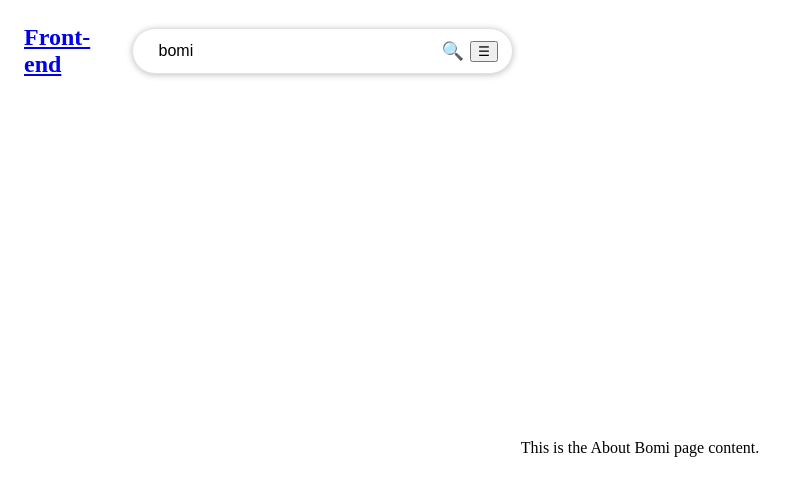
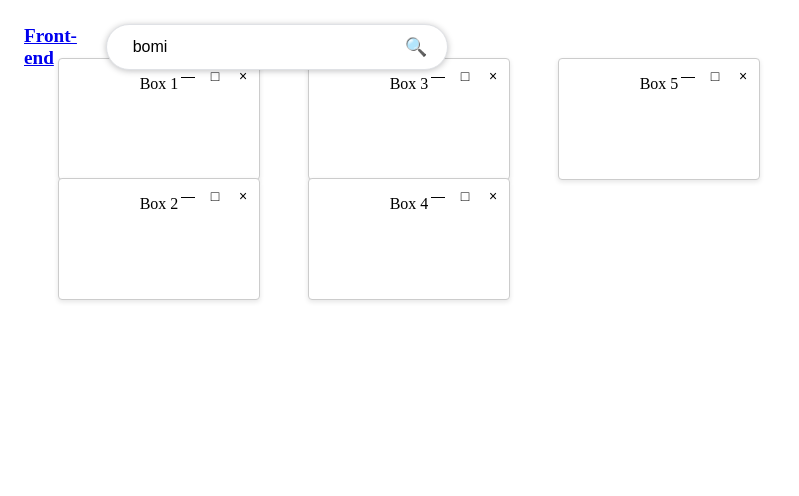
Before and after one commit to zoeznm/advanced_bomi, a Next.js app in the folder kbm/: page /bomi in a window 1280 px wide. Shown: the top 496 px of the page, without its empty margins (0-799 px from the left). Built offline with nearby package versions, Linux system fonts and the light colour scheme.

Commit message:
bomi 페이지 레이아웃 잡기

```diff
--- a/kbm/src/pages/bomi.tsx
+++ b/kbm/src/pages/bomi.tsx
@@ -1,29 +1,144 @@
 // File: src/pages/bomi.tsx
-import { useState } from 'react';
+import { useState, useEffect } from 'react';
 import Link from 'next/link';
 import SearchBar from '../components/SearchBar';
 import Navbar from '../components/Navbar';
-import '../styles/MainPage.css';
 import '../styles/SearchBar.css';
 import '../styles/Navbar.css';
-import '../styles/Page.css';
+import '../styles/Bomi.css';
+
+interface BoxState {
+  id: number;
+  visible: boolean;
+  folded: boolean;
+  expanded: boolean;
+  top: number;
+  left: number;
+  initialTop: number;
+  initialLeft: number;
+}
 
 export default function Bomi() {
   const [showNavbar, setShowNavbar] = useState(false);
+  const [boxes, setBoxes] = useState<BoxState[]>(() =>
+    Array.from({ length: 5 }, (_, i) => {
+      const top = 50 + (i % 2) * 120;
+      const left = 50 + Math.floor(i / 2) * 250;
+      return {
+        id: i,
+        visible: true,
+        folded: false,
+        expanded: false,
+        top,
+        left,
+        initialTop: top,
+        initialLeft: left,
+      };
+    })
+  );
+  const [dragInfo, setDragInfo] = useState<{ id: number; offsetX: number; offsetY: number } | null>(null);
+
+  const handleDragStart = (id: number, e: React.MouseEvent) => {
+    e.preventDefault();
+    const box = boxes.find(b => b.id === id);
+    if (!box || box.expanded) return;
+    const offsetX = e.clientX - box.left;
+    const offsetY = e.clientY - box.top;
+    setDragInfo({ id, offsetX, offsetY });
+  };
+
+  useEffect(() => {
+    const handleMouseMove = (e: MouseEvent) => {
+      if (!dragInfo) return;
+      setBoxes(prev =>
+        prev.map(b => {
+          if (b.id === dragInfo.id && !b.expanded) {
+            const newTop = e.clientY - dragInfo.offsetY;
+            const newLeft = e.clientX - dragInfo.offsetX;
+            return { ...b, top: newTop, left: newLeft, initialTop: newTop, initialLeft: newLeft };
+          }
+          return b;
+        })
+      );
+    };
+    const handleMouseUp = () => {
+      if (dragInfo) setDragInfo(null);
+    };
+    document.addEventListener('mousemove', handleMouseMove);
+    document.addEventListener('mouseup', handleMouseUp);
+    return () => {
+      document.removeEventListener('mousemove', handleMouseMove);
+      document.removeEventListener('mouseup', handleMouseUp);
+    };
+  }, [dragInfo, boxes]);
+
+  const handleClose = (id: number) => {
+    setBoxes(prev => prev.map(b => (b.id === id ? { ...b, visible: false } : b)));
+  };
+
+  const handleFold = (id: number) => {
+    setBoxes(prev =>
+      prev.map(b => (b.id === id ? { ...b, folded: !b.folded } : b))
+    );
+  };
+
+  const handleExpand = (id: number) => {
+    setBoxes(prev =>
+      prev.map(b => {
+        if (b.id === id) {
+          if (!b.expanded) {
+            const vw = window.innerWidth;
+            const vh = window.innerHeight;
+            const boxWidth = 240;
+            const boxHeight = b.folded ? 30 : 120;
+            return {
+              ...b,
+              expanded: true,
+              top: (vh - boxHeight) / 2,
+              left: (vw - boxWidth) / 2,
+            };
+          } else {
+            return {
+              ...b,
+              expanded: false,
+              top: b.initialTop,
+              left: b.initialLeft,
+            };
+          }
+        }
+        return { ...b, expanded: false };
+      })
+    );
+  };
+
+  const anyExpanded = boxes.some(b => b.expanded);
+
   return (
-    <div className="container">
+    <div className="bomi-container">
       <div className="topbar">
-        <Link href="/mainpage">
-          <div className="logoIcon">Front-end</div>
-        </Link>
-        <SearchBar
-          initialQuery="bomi"
-          onMenuClick={() => setShowNavbar(!showNavbar)}
-        />
+        <Link href="/mainpage"><div className="logoIcon">Front-end</div></Link>
+        <SearchBar initialQuery="bomi" onMenuClick={() => setShowNavbar(!showNavbar)} hideMenuButton />
         {showNavbar && <Navbar />}
       </div>
-      <div className="content">
-        <p>This is the About Bomi page content.</p>
+      {anyExpanded && <div className="overlay" />}
+      <div className="boxes-container">
+        {boxes.map(b =>
+          b.visible && (
+            <div
+              key={b.id}
+              className={`box${b.folded ? ' folded' : ''}${b.expanded ? ' expanded' : ''}`}
+              style={{ top: b.top, left: b.left }}
+              onMouseDown={e => handleDragStart(b.id, e)}
+            >
+              <div className="box-controls">
+                <button className="btn fold" onClick={() => handleFold(b.id)}>—</button>
+                <button className="btn expand" onClick={() => handleExpand(b.id)}>□</button>
+                <button className="btn close" onClick={() => handleClose(b.id)}>×</button>
+              </div>
+              {!b.folded && <div className="box-content">Box {b.id + 1}</div>}
+            </div>
+          )
+        )}
       </div>
     </div>
   );
--- /dev/null
+++ b/kbm/src/styles/Bomi.css
@@ -0,0 +1,86 @@
+/* File: src/styles/Bomi.css */
+.bomi-container {
+  position: relative;
+  width: 100%;
+  height: 100vh;
+  overflow: hidden;
+}
+
+.topbar {
+  position: absolute;
+  top: 1rem;
+  left: 1rem;
+  display: flex;
+  gap: 1rem;
+  align-items: center;
+  z-index: 20;
+}
+
+.overlay {
+  position: fixed;
+  top: 0;
+  left: 0;
+  right: 0;
+  bottom: 0;
+  background: rgba(0, 0, 0, 0.5);
+  z-index: 10;
+}
+
+.boxes-container {
+  position: relative;
+  width: 100%;
+  height: 100%;
+}
+
+.box {
+  position: absolute;
+  width: 200px;
+  height: 120px;
+  background: #fff;
+  border: 1px solid #ccc;
+  border-radius: 4px;
+  box-shadow: 0 2px 5px rgba(0, 0, 0, 0.1);
+  z-index: 15;
+  cursor: move;
+}
+
+.box.folded {
+  height: 30px;
+}
+
+.box.expanded {
+  width: 240px;
+  height: 120px;
+}
+
+.box-controls {
+  position: absolute;
+  top: 4px;
+  right: 4px;
+  display: flex;
+  gap: 4px;
+  z-index: 16;
+}
+
+.btn {
+  background: none;
+  border: none;
+  cursor: pointer;
+  font-size: 14px;
+  width: 24px;
+  height: 24px;
+  line-height: 24px;
+  text-align: center;
+}
+
+.box-content {
+  padding: 1rem;
+  text-align: center;
+  z-index: 14;
+}
+
+.logoIcon {
+  font-size: 1.2rem;
+  font-weight: bold;
+  cursor: pointer;
+}
```
